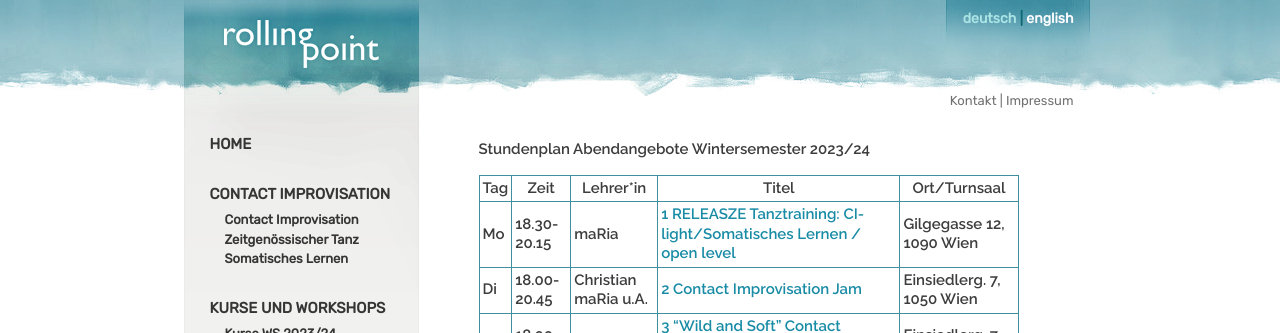
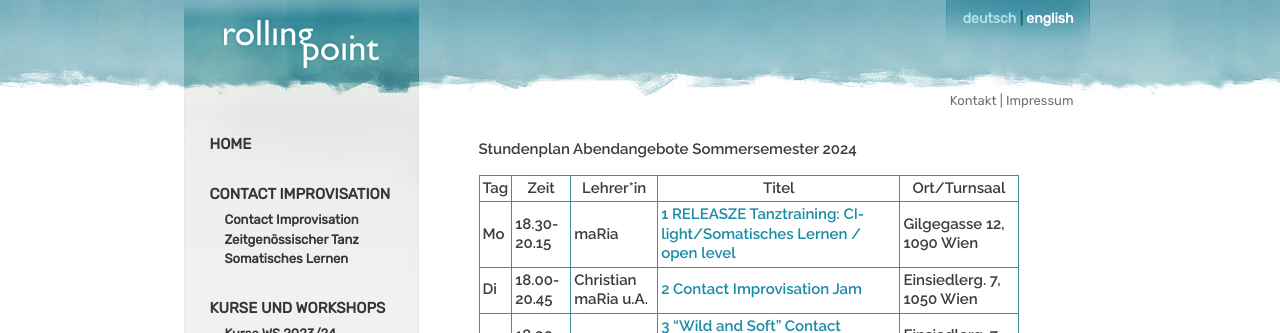
Before and after one commit to manulari/rollingpointat, a Jekyll site: the page built from _pages_de/somsem24.md, in a window 1280 px wide and 900 px high. Shown: the top 333 px of the window. Built offline with Jekyll 4.4.1, drawn with Linux system fonts in a browser that asks for light colours; comment, search, counter and statistics services are not loaded; some of the changed text lies outside the part shown.

Commit message:
Update page (de) “somsem24”

```diff
--- a/_pages_de/somsem24.md
+++ b/_pages_de/somsem24.md
@@ -3,7 +3,7 @@ permalink: /somsem24
 title: Semesterkurse Sommersemester 2024
 language: de
 ---
-**Stundenplan Abendangebote Wintersemester 2023/24**
+**Stundenplan Abendangebote Sommersemester 2024**
 
 | Tag    | Zeit            | Lehrer*in                | Titel                                                                         | Ort/Turnsaal                  |
 | ------ | --------------- | ------------------------ | ----------------------------------------------------------------------------- | ----------------------------- |
@@ -15,8 +15,6 @@ language: de
 ### Die neuen Kurse des Sommersemesters 2024 starten vom 26.- 29.2.2024
 
 Schnuppermöglichkeit zu Kursbeginn!
-
-
 
 <div class="named-anchor" id="mo"></div>
 
@@ -61,7 +59,7 @@ Keine Anmeldung erforderlich.
 An folgenden drei Terminen sind auch Beginner*innen zur Teilnahme an der Jams eingeladen:\
 **19.3.2024**\
 **23.4.2024**\
-**28.5.2024****\
+**28.5.2024\*\***\
 Für alle Beginner*innen gibt es dazu eine einstündige Einführung in die Welt der Contact Improvisations-Jams im Zeitraum 17.30 - 18.30.
 
 <div class="named-anchor" id="mi"></div>
```
